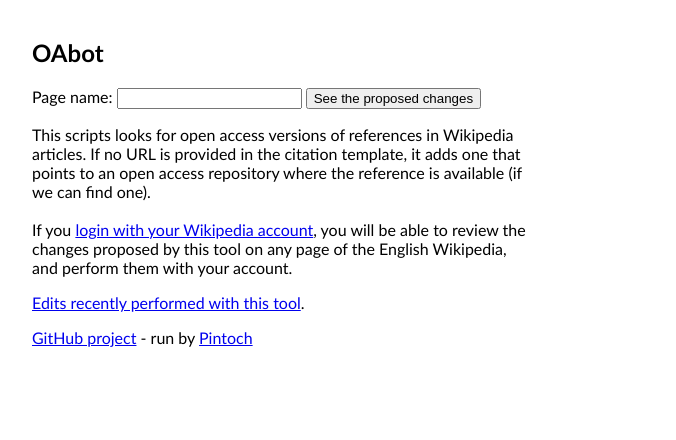
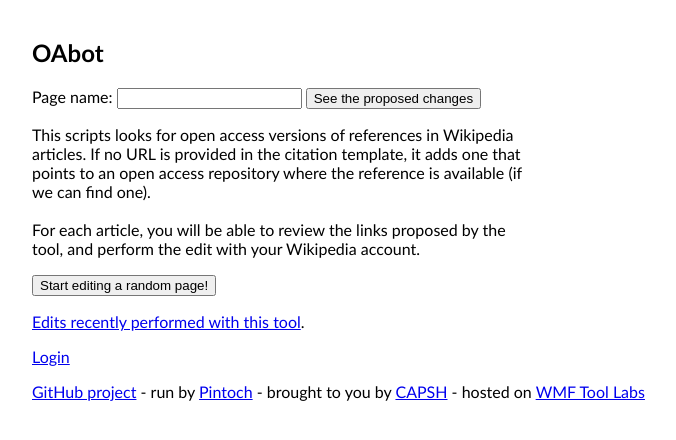
Before and after one commit to quiddity-wp/oabot, a Flask app: page / in a window 1280 px wide. Shown: the top 440 px of the page, without its empty margins (26-702 px from the left). Run offline with Flask 2, Linux system fonts and the light colour scheme; parts of the project's set-up code (start-up, migrations or seed data) failed here and were passed over.

Commit message:
Select a random cached edit

```diff
--- a/app.py
+++ b/app.py
@@ -32,6 +32,7 @@
 import codecs
 import re
 import datetime
+from random import randint
 from requests_oauthlib import OAuth1
 import mwparserfromhell
 import main
@@ -66,7 +67,6 @@
     response = flask.render_template("error.html", message=
         str(type(error))+' '+str(error)+'\n<br/>\n'+tb)
     return response
-
 
 @app.route('/')
 def index():
@@ -103,27 +103,39 @@
     }, auth=auth)
     r.raise_for_status()
 
-def cached(fun, force, key, *args, **kwargs):
-    r = md5.md5()
-    r.update(key.encode('utf-8'))
-    h = r.hexdigest()
-    cache_fname = 'cache/%s.html' % h
-    if not force and os.path.isfile(cache_fname):
-	with codecs.open(cache_fname, 'r', 'utf-8') as f:
-	    val = f.read()
-	return val
-    else:
-	value = fun(*args, **kwargs)
-	with codecs.open(cache_fname, 'w', 'utf-8') as f:
-	    f.write(value)
-	return value
-
-redirect_re = re.compile(r'#REDIRECT *\[\[(.*)\]\]')
 
 @app.route('/process')
 def process():
     page_name = flask.request.args.get('name')
     force = flask.request.args.get('refresh') == 'true'
+    return render_proposed_edits(page_name, force)
+
+def to_cache_name(page_name):
+    safe_page_name = page_name.replace('/','#').replace(' ','_')
+    cache_fname = '%s.html' % safe_page_name
+    return cache_fname
+
+def from_cache_name(cache_fname):
+    return cache_fname[:-5].replace('_',' ').replace('#','/')
+
+@app.route('/get-random-page')
+def get_random_page():
+    # Check first that we are logged in
+    access_token =flask.session.get('access_token', None)
+    if not access_token:
+        return flask.redirect(flask.url_for('login', next_url=flask.url_for('get_random_page')))
+
+    # Then, redirect to a random cached edit
+    for (_, _, fnames) in os.walk('cache/'):
+        if not fnames:
+            return flask.redirect('index')
+        idx = randint(0,len(fnames)-1)
+        return flask.redirect(
+            flask.url_for('process', name=from_cache_name(fnames[idx])))
+
+redirect_re = re.compile(r'#REDIRECT *\[\[(.*)\]\]')
+
+def render_proposed_edits(page_name, force):
     # Get the page
     text = main.get_page_over_api(page_name)
 
@@ -132,15 +144,29 @@
     if redir:
         return flask.redirect(flask.url_for('process', name=redir.group(1)))
 
+    # See if we already have it cached
+    cache_fname = "cache/"+to_cache_name(page_name)
+    if not force and os.path.isfile(cache_fname):
+        with codecs.open(cache_fname, 'r', 'utf-8') as f:
+            return f.read()
+
+    # Otherwise, process it
     all_templates = main.add_oa_links_in_references(text)
-    filtered = filter(lambda e: e.proposed_change, all_templates)
+    filtered = list(filter(lambda e: e.proposed_change, all_templates))
     context = {
 	'proposed_edits': filtered,
 	'page_name' : page_name,
         'utcnow': datetime.datetime.utcnow(),
     }
-    return cached(flask.render_template, force, page_name, "change.html", **context)
-    #return tpl
+    response = flask.render_template("change.html", **context)
+
+    if filtered:
+        # Cache the result
+        with codecs.open(cache_fname, 'w', 'utf-8') as f:
+            f.write(response)
+
+    return response
+
 
 def make_new_wikicode(text, form_data):
     wikicode = mwparserfromhell.parse(text)
@@ -184,7 +210,13 @@
     # Save the page
     if change_made:
         edit_wiki_page(page_name, new_text, summary)
-        return flask.redirect(flask.url_for('index', success='true'))
+
+        # Remove the cache
+        cache_fname = "cache/"+to_cache_name(page_name)
+        if os.path.isfile(cache_fname):
+            os.remove(cache_fname)
+
+        return flask.redirect(flask.url_for('get_random_page'))
     else:
         return flask.redirect(flask.url_for('index', success='nothing'))
 
@@ -270,7 +302,8 @@
             access_token._fields, access_token))
         flask.session['username'] = identity['username']
 
-    return flask.redirect(flask.url_for('index'))
+    next_url = flask.request.args.get('next_url') or flask.url_for('get_random_page')
+    return flask.redirect(next_url)
 
 
 @app.route('/logout')
--- a/main.py
+++ b/main.py
@@ -175,8 +175,6 @@
     # if it is free to read.
     paper_object = resp.get('paper', {})
     dissemin_pdf_url = paper_object.get('pdf_url')
-    print('dissemin_pdf_url')
-    print(dissemin_pdf_url)
     return dissemin_pdf_url
 
     oa_url = None
--- a/templates/change.html
+++ b/templates/change.html
@@ -38,7 +38,10 @@
         <p><span class="edit">
         <input type="submit" value="Perform edit" /> with summary <input type="text" size="50" name="summary" value="Added free to read links in citations" /></span></p>
         </form>
-        <input type="button" onclick="preview()" value="Preview diff" />
+        <form action="{{ url_for('get_random_page') }}">
+            <input type="button" onclick="preview()" value="Preview diff" />
+            <input type="submit" value="Skip" />
+        </form>
         <script type="text/javascript">
         function preview() {
             $.post(
--- a/templates/index.html
+++ b/templates/index.html
@@ -26,23 +26,30 @@
         <p id="description">
         This scripts looks for open access versions of references in Wikipedia articles. If no URL is provided in the citation template, it adds one that points to an open access repository where the reference is available (if we can find one).
 	<br /><br />
-	{% if not username %}
-	If you <a href="{{ url_for('login') }}">login with your Wikipedia account</a>,
-	{% else %}
-	You are logged in as <a href="https://en.wikipedia.org/wiki/User:{{ username }}">{{ username }}</a>
-	(<a href="{{ url_for('logout') }}">logout</a>), so
-	{% endif %}
-	you will be able to review the changes proposed by this tool on any page of the English Wikipedia,
-	and perform them with your account.
-	</p>
+
+        For each article, you will be able to review
+        the links proposed by the tool, and perform the edit
+        with your Wikipedia account.</p>
+
+        <p>
+        <form action="{{ url_for('get_random_page') }}">
+            <input type="submit" value="Start editing a random page!" />
+        </form>
+        </p>
 
 	<p>
 	<a href="https://en.wikipedia.org/w/index.php?title=Special:RecentChanges&tagfilter=OAuth+CID:+817">
 	Edits recently performed with this tool</a>.
 	</p>
 
+        <p>{% if not username %}<a href="{{ url_for('login') }}">Login</a>{% else %}
+	    Logged in as <a href="https://en.wikipedia.org/wiki/User:{{ username }}">{{ username }}</a>
+	(<a href="{{ url_for('logout') }}">logout</a>).{% endif %}</p>
+
 	<p><a href="https://github.com/dissemin/oabot">GitHub project</a> -
-           run by <a href="https://en.wikipedia.org/wiki/User_talk:Pintoch">Pintoch</a>
+           run by <a href="https://en.wikipedia.org/wiki/User_talk:Pintoch">Pintoch</a> -
+           brought to you by <a href="https://association.dissem.in/index.html.en">CAPSH</a> -
+           hosted on <a href="https://tools.wmflabs.org/">WMF Tool Labs</a>
 	 </p>
     </body>
 </html>
```
Also changed, not shown: 1 other file.
